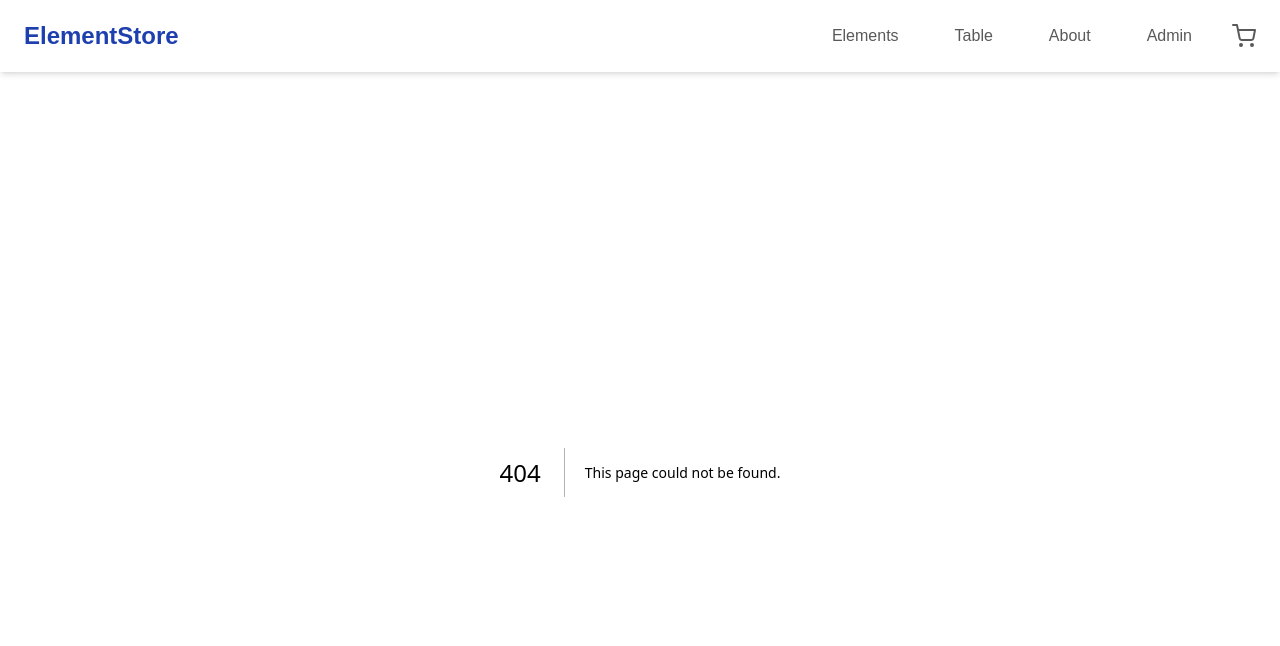
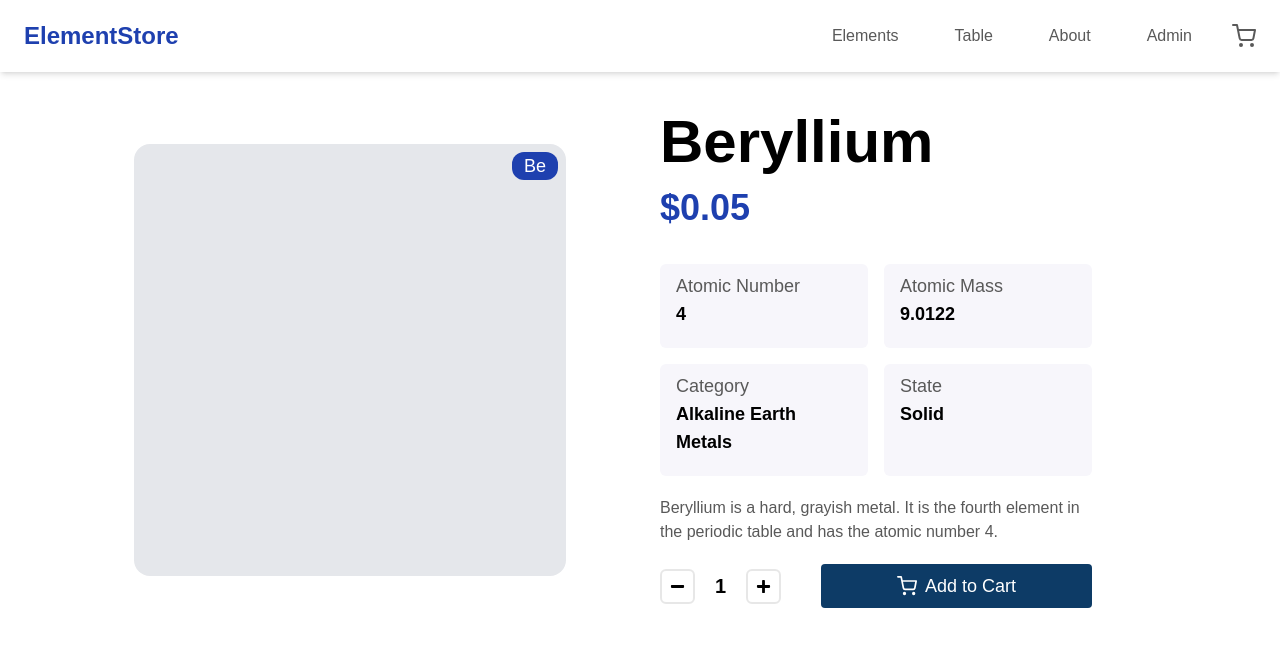
Before and after one commit to clr-cera/Web_2025_1, a Next.js app in the folder frontend/: page /Products/Beryllium in a window 1280 px wide. Before the commit this address had no page. Shown: the top 646 px of the page. Built offline with nearby package versions, Linux system fonts and the light colour scheme.

Commit message:
Login page

```diff
--- /dev/null
+++ b/frontend/src/app/Login/page.tsx
@@ -0,0 +1,48 @@
+export default function Page() {
+    return (
+        <div className="bg-background-gray w-full h-screen text-black">
+            <div className="absolute top-1/2 left-1/2 bg-white border-2 shadow border-border-gray rounded-md p-10 w-[90%] sm:w-[70%] md:w-[50%] lg:w-[40%] xl:w-[30%] h-auto translate-x-[-50%] translate-y-[-50%] flex gap-2 flex-col items-center">
+                <h1 className="font-medium text-2xl text-center">Welcome Back</h1>
+                <p className="font-medium text-text-gray text-center">Enter your credentials to access your account</p>
+                <form className="self-start flex flex-col w-full gap-5 mt-10">
+                    <div className="flex flex-col gap-3">
+                        <p className="font-semibold">Email</p>
+                        <input
+                            type="email"
+                            placeholder="name@email.com"
+                            className="border-2 border-border-gray rounded-md p-2 w-full mb-4"
+                        />
+                    </div>
+                    <div className="flex flex-col gap-3">
+                        <p className="font-semibold">Password</p>
+                        <input
+                            type="password"
+                            placeholder="********"
+                            className="border-2 border-border-gray rounded-md p-2 w-full mb-4"
+                        />
+                    </div>
+
+                    <div className="flex items-center">
+                        <input type="checkbox" className="mr-2 w-6 h-6" />
+                        <label className="font-semibold">Login as Admin</label>
+                    </div>
+
+                    <div className="mt-10">
+                        <button className="bg-primary-blue text-white font-semibold rounded-md p-2 w-full cursor-pointer hover:bg-secondary-blue">
+                            Login
+                        </button>
+                    </div>
+
+                    <div>
+                        <p className="font-medium text-text-gray text-center mt-10">
+                            Don't have an account?{" "}
+                            <a href="/register" className="text-primary-blue">
+                                Register
+                            </a>
+                        </p>
+                    </div>
+                </form>
+            </div>
+        </div>
+    );
+}
--- /dev/null
+++ b/frontend/src/app/Products/[name]/page.tsx
@@ -0,0 +1,113 @@
+"use client";
+
+import { notFound } from "next/navigation";
+import { ElementProps } from "@/types/Elements";
+import elementsData from "@/data/elementsData.json"; // Importa os dados dos elementos
+import { FiShoppingCart } from "react-icons/fi";
+import { FaMinus, FaPlus } from "react-icons/fa";
+import { useState } from "react"; // Para gerenciar o estado da quantidade
+
+interface ProductPageProps {
+  params: { name: string };
+}
+
+export default function ProductPage({ params }: ProductPageProps) {
+  const name = params.name; // Acessa diretamente o parâmetro `name`
+
+  // Verifica se o nome foi passado
+  if (!name) {
+    notFound();
+  }
+
+  // Busca o elemento correspondente pelo nome
+  const elementData: ElementProps | undefined = elementsData.find(
+    (element) => element.name === name
+  );
+
+  // Caso o elemento não seja encontrado, exibe a página 404
+  if (!elementData) {
+    notFound();
+  }
+
+  // Estado para gerenciar a quantidade
+  const [quantity, setQuantity] = useState(1);
+
+  // Funções para aumentar e diminuir a quantidade
+  const incrementQuantity = () => setQuantity((prev) => prev + 1);
+  const decrementQuantity = () => setQuantity((prev) => (prev > 1 ? prev - 1 : 1));
+
+  return (
+    <div className="flex flex-col lg:flex-row mt-10 px-5 lg:px-20 gap-10">
+      {/* Imagem do elemento */}
+      <div className="lg:w-1/2 flex justify-center items-center">
+        <div className="bg-gray-200 w-full lg:w-[80%] aspect-square rounded-2xl relative">
+          <div className="px-3 bg-primary-blue w-fit rounded-xl text-white text-lg absolute right-2 top-2">
+            {elementData.symbol}
+          </div>
+        </div>
+      </div>
+
+      {/* Informações do elemento */}
+      <div className="lg:w-1/2">
+        <div className="w-full lg:w-[80%] flex flex-col gap-5">
+          {/* Nome e preço */}
+          <div className="flex flex-col gap-4">
+            <h1 className="font-semibold text-4xl lg:text-6xl text-black">{elementData.name}</h1>
+            <p className="font-semibold text-3xl lg:text-4xl text-primary-blue">${elementData.price}</p>
+          </div>
+
+          {/* Detalhes do elemento */}
+          <div className="grid grid-cols-2 gap-4 mt-4">
+            <div className="flex flex-col bg-background-gray rounded-md pt-2 pb-5 px-4">
+              <h4 className="font-medium text-lg text-text-gray">Atomic Number</h4>
+              <p className="font-semibold text-lg text-black">{elementData.atomic_number}</p>
+            </div>
+            <div className="flex flex-col bg-background-gray rounded-md pt-2 pb-5 px-4">
+              <h4 className="font-medium text-lg text-text-gray">Atomic Mass</h4>
+              <p className="font-semibold text-lg text-black">{elementData.atomic_mass}</p>
+            </div>
+            <div className="flex flex-col bg-background-gray rounded-md pt-2 pb-5 px-4">
+              <h4 className="font-medium text-lg text-text-gray">Category</h4>
+              <p className="font-semibold text-lg text-black">{elementData.category}</p>
+            </div>
+            <div className="flex flex-col bg-background-gray rounded-md pt-2 pb-5 px-4">
+              <h4 className="font-medium text-lg text-text-gray">State</h4>
+              <p className="font-semibold text-lg text-black">{elementData.state}</p>
+            </div>
+          </div>
+
+          {/* Descrição */}
+          <div>
+            <p className="text-text-gray">{elementData.description}</p>
+          </div>
+
+          {/* Controle de quantidade e botão de adicionar ao carrinho */}
+          <div className="flex justify-between gap-10 items-center">
+            {/* Controle de quantidade */}
+            <div className="flex gap-5 items-center">
+              <button
+                onClick={decrementQuantity}
+                className="text-black p-2 border-2 border-border-gray rounded-md cursor-pointer hover:bg-gray-100"
+              >
+                <FaMinus size={15} />
+              </button>
+              <p className="font-semibold text-black text-xl">{quantity}</p>
+              <button
+                onClick={incrementQuantity}
+                className="text-black p-2 border-2 border-border-gray rounded-md cursor-pointer hover:bg-gray-100"
+              >
+                <FaPlus size={15} />
+              </button>
+            </div>
+
+            {/* Botão de adicionar ao carrinho */}
+            <button className="bg-primary-blue-darker rounded flex w-full justify-center items-center gap-2 px-2 py-2 text-white cursor-pointer hover:bg-primary-blue transition duration-200">
+              <FiShoppingCart size={20} />
+              <span className="text-lg font-medium">Add to Cart</span>
+            </button>
+          </div>
+        </div>
+      </div>
+    </div>
+  );
+}
--- a/frontend/src/app/components/Element.tsx
+++ b/frontend/src/app/components/Element.tsx
@@ -1,21 +1,15 @@
+import Link from "next/link";
 import { FiShoppingCart } from "react-icons/fi";
+import { ElementProps } from "@/types/Elements";
 
-interface ElementProps {
-    atomic_number: number;
-    symbol: string;
-    name: string;
-    category: string;
-    price: number;
-}
-
-// Componente de elemento
-// Este componente exibe as informações
-// de um elemento químico, incluindo seu número atômico, para comprar
 export default function Element(props: ElementProps) {
     return (
+        <Link href={`/Products/${props.name}`}>
             <div className="w-60 rounded-xl border border-border-gray cursor-pointer hover:shadow-lg transition duration-200">
                 <div className="bg-gray-200 h-60 w-full rounded-t-xl relative select-none">
-                <div className="px-2 bg-primary-blue w-fit rounded-xl text-white text-sm absolute right-2 top-2">{props.symbol}</div>
+                    <div className="px-2 bg-primary-blue w-fit rounded-xl text-white text-sm absolute right-2 top-2">
+                        {props.symbol}
+                    </div>
                 </div>
                 <div className="px-4 py-2">
                     <h2 className="font-medium text-lg">{props.name}</h2>
@@ -31,5 +25,6 @@ export default function Element(props: ElementProps) {
                     </div>
                 </div>
             </div>
-    )
+        </Link>
+    );
 }
--- a/frontend/src/app/components/FeatureElements.tsx
+++ b/frontend/src/app/components/FeatureElements.tsx
@@ -1,53 +1,27 @@
 import Element from "./Element";
+import elementsData from "@/data/elementsData.json"; // Importa os dados dos elementos
 
 // Componente de elementos químicos
 // Este componente exibe uma lista de elementos químicos com suas informações
 // e um botão para adicionar ao carrinho. Ele é utilizado na página inicial do site
 export default function FeatureElements() {
 
-    // Modelo de dados para os elementos quimicos
-    const elements = [
-        {
-            atomic_number: 1,
-            symbol: "H",
-            name: "Hydrogen",
-            category: "Non-Metals",
-            price: 0.02
-        },
-        {
-            atomic_number: 2,
-            symbol: "He",
-            name: "Helium",
-            category: "Noble Gases",
-            price: 0.01
-        },
-        {
-            atomic_number: 3,
-            symbol: "Li",
-            name: "Lithium",
-            category: "Alkali Metals",
-            price: 0.03
-        },
-        {
-            atomic_number: 4,
-            symbol: "Be",
-            name: "Beryllium",
-            category: "Alkaline Earth Metals",
-            price: 0.05
-        }
-    ]
+
 
     return(
         <div className="flex flex-col py-10 gap-10 px-20 items-center">
             <h2 className="font-semibold text-2xl">Feature Elements</h2>
             <div className="flex flex-wrap gap-20 justify-center">
-                {elements.map(element => (
+                {elementsData.map(element => (
                     <Element
                         key={element.atomic_number}
                         atomic_number={element.atomic_number}
+                        atomic_mass={element.atomic_mass}
                         symbol={element.symbol}
                         name={element.name}
+                        description={element.description}
                         category={element.category}
+                        state={element.state}
                         price={element.price}
                     />
                 ))}
--- a/frontend/src/components/Header.tsx
+++ b/frontend/src/components/Header.tsx
@@ -70,7 +70,7 @@ export default function Header() {
                             </Link>
                         </li>
                         <li>
-                            <Link href="/#admin" className="block px-4 py-2 hover:text-primary-blue font-medium">
+                            <Link href="/Login" className="block px-4 py-2 hover:text-primary-blue font-medium">
                                 Admin
                             </Link>
                         </li>
--- /dev/null
+++ b/frontend/src/data/elementsData.json
@@ -0,0 +1,42 @@
+[
+    {
+        "atomic_number": 1,
+        "atomic_mass": 1.008,
+        "symbol": "H",
+        "name": "Hydrogen",
+        "description": "Hydrogen is a colorless, odorless gas at room temperature. It is the lightest and most abundant element in the universe.",
+        "category": "Non-Metals",
+        "state": "Gas",
+        "price": 0.02
+    },
+    {
+        "atomic_number": 2,
+        "atomic_mass": 4.002602,
+        "symbol": "He",
+        "name": "Helium",
+        "description": "Helium is a colorless, odorless gas that is lighter than air. It is the second most abundant element in the universe.",
+        "category": "Noble Gases",
+        "state": "Gas",
+        "price": 0.01
+    },
+    {
+        "atomic_number": 3,
+        "atomic_mass": 6.94,
+        "symbol": "Li",
+        "name": "Lithium",
+        "description": "Lithium is a soft, silvery-white metal. It is the lightest metal and the least dense solid element.",
+        "category": "Alkali Metals",
+        "state": "Solid",
+        "price": 0.03
+    },
+    {
+        "atomic_number": 4,
+        "atomic_mass": 9.0122,
+        "symbol": "Be",
+        "name": "Beryllium",
+        "description": "Beryllium is a hard, grayish metal. It is the fourth element in the periodic table and has the atomic number 4.",
+        "category": "Alkaline Earth Metals",
+        "state": "Solid",
+        "price": 0.05
+    }
+]
--- a/frontend/src/styles/globals.css
+++ b/frontend/src/styles/globals.css
@@ -17,6 +17,7 @@
   --color-primary-gray: #A1A1A1;
   --color-secondary-gray: #F7F6FB;
   --color-background-light: #F9F9F9;
+  --color-background-gray: #F7F6FB;
   --color-background-purple: #F3F0FF;
   --color-background-blue: #F0FCFF;
   --color-text-gray-darker: #313131;
--- /dev/null
+++ b/frontend/src/types/Elements.ts
@@ -0,0 +1,10 @@
+export interface ElementProps {
+    atomic_number: number;
+    atomic_mass: number;
+    symbol: string;
+    name: string;
+    description: string;
+    category: string;
+    state: string;
+    price: number;
+}
```
Lines whose indentation alone changed are shown as unchanged.
